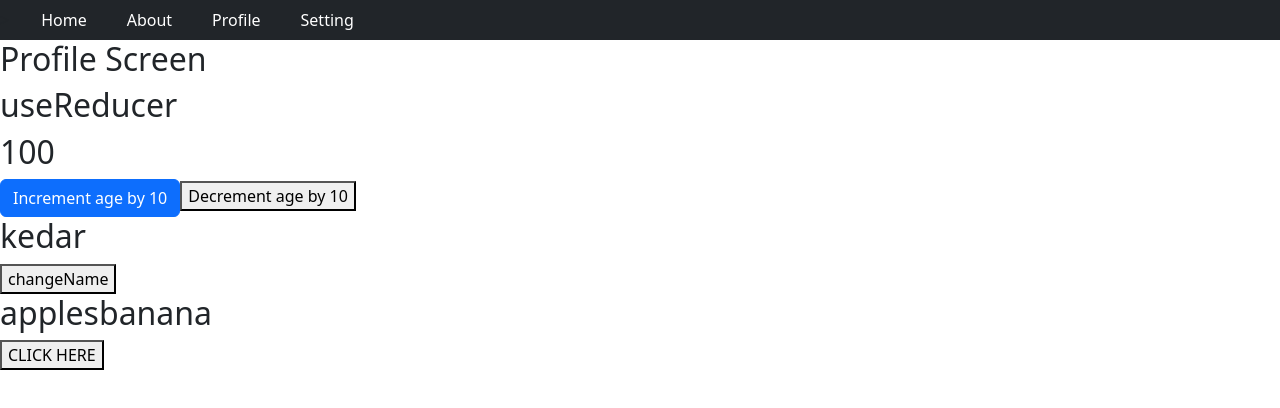
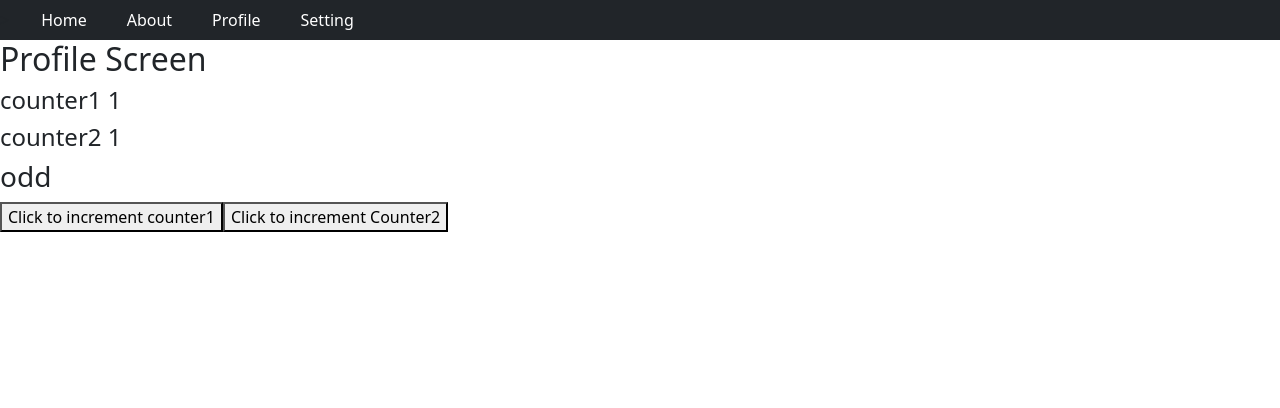
Before and after one commit to Kedarnath-137/reactjs1, a React (Create React App) app: page /profile in a window 1280 px wide. Shown: the top 408 px of the page. Built offline with nearby package versions, Linux system fonts and the light colour scheme.

Commit message:
useMemo && useCallback

```diff
--- /dev/null
+++ b/src/component/functional-component/hooks/useCallback/custom-button.js
@@ -0,0 +1,14 @@
+import React from 'react';
+
+function CustomButton({ children, onClick }) {
+  console.log(children)
+  return (
+    <>
+    <button onClick={onClick}>{children}</button>
+    </>
+
+  )
+
+}
+
+export default React.memo(CustomButton);
--- /dev/null
+++ b/src/component/functional-component/hooks/useCallback/useCallback-ex1.js
@@ -0,0 +1,58 @@
+// import { useState } from 'react';
+// import CustomButton from './custom-button';
+
+// const ProfileExample = () => {
+//   const [age, setAge] = useState(10);
+//   const [salary, setSalary] = useState(1000);
+
+//   const handleAge = () => {
+//     setAge(age + 10);
+//   };
+//   const handleSalary = () => {
+//     setSalary(salary + 1000);
+//   };
+//   return (
+//     <>
+//       <h2>salary {salary}</h2>
+//       <h2>age {age}</h2>
+
+//       <CustomButton>Age increment</CustomButton>
+
+//       <CustomButton onClick={handleSalary}>sdfghjk</CustomButton>
+//     </>
+//   );
+// };
+
+// export default ProfileExample;
+
+
+import { useCallback, useState } from 'react';
+import CustomButton from './custom-button';
+
+const ProfileExample = () => {
+  const [age, setAge] = useState(10);
+  const [salary, setSalary] = useState(1000);
+
+  const handleAge =  useCallback(() => {
+    setAge(age + 10);
+  },[age])
+
+
+  const handleSalary =  useCallback(() => {
+    setSalary(salary + 1000);
+  },[salary])
+
+
+  return (
+    <>
+      <h2>salary {salary}</h2>
+      <h2>age {age}</h2>
+
+      <CustomButton onClick={handleAge}>Age increment</CustomButton>
+
+      <CustomButton onClick={handleSalary}>Salary increment</CustomButton>
+    </>
+  );
+};
+
+export default ProfileExample;
--- /dev/null
+++ b/src/component/functional-component/hooks/useMemo/useMemo-ex1.js
@@ -0,0 +1,34 @@
+import { useMemo, useState } from "react"
+
+
+
+
+const UseMemoEx1 = () =>{
+    const [counter1, setcounter1] = useState(1)
+    const [counter2, setcounter2] = useState(1)
+
+    const incrementCounter1=() =>{
+        setcounter1(counter1+1)
+    }
+
+    const incrementCounter2=() =>{
+        setcounter2(counter2+1)
+    }
+    const evenChecker = useMemo(() => {
+        console.log('even checker calling');
+        return counter1% 2 ===0? 'even' :'odd'
+    },[counter1])
+
+    return(
+        <>
+        <h4> counter1 {counter1}</h4>
+        <h4> counter2 {counter2}</h4>
+        <h3>{evenChecker}</h3>
+        <button onClick={incrementCounter1}>Click to increment counter1</button>
+        <button onClick={incrementCounter2}>Click to increment Counter2</button>
+        </>
+
+    )
+}
+
+export default UseMemoEx1;
--- /dev/null
+++ b/src/component/functional-component/memo/child.js
@@ -0,0 +1,15 @@
+
+import React from "react";
+
+
+function Child (){
+    console.log("child rendering");
+    return(
+        <>
+        <h2>child</h2>
+        </>
+
+    )
+}
+
+export default React.memo(Child)
--- /dev/null
+++ b/src/component/functional-component/memo/parent.js
@@ -0,0 +1,27 @@
+
+
+
+
+import { useState } from "react"
+import Child from "./child"
+
+
+
+
+function ParentMemo(){
+    const [counter,setCounter]= useState(0)
+
+    const handleIncrement=()=>{
+        setCounter(counter+1)
+    }
+    return(
+
+        <>
+        <h3>{counter}</h3>
+        <button onClick={handleIncrement}>click here </button>
+        <Child/>
+        </>
+    )
+}
+
+export default ParentMemo;
--- a/src/navigation/postpages/profile-screen.js
+++ b/src/navigation/postpages/profile-screen.js
@@ -1,4 +1,5 @@
 import Header from "../../component/functional-component/bootstarp/header"
+import UseMemoEx1 from "../../component/functional-component/hooks/useMemo/useMemo-ex1"
 import UseReducer from "../../component/functional-component/useReducer/useReducer-ex1"
 
 
@@ -10,7 +11,9 @@ const ProfileScreen = ()=>{
         <>
        <Header/>
         <h2>Profile Screen</h2>
-        <UseReducer/>
+        {/* <UseReducer/> */}
+
+        <UseMemoEx1/>
         </>
     )
 }
--- a/src/navigation/postpages/setting-screen.js
+++ b/src/navigation/postpages/setting-screen.js
@@ -1,6 +1,8 @@
 import { useContext } from "react"
 import Header from "../../component/functional-component/bootstarp/header"
 import { UserDetails } from "../navigation"
+import ParentMemo from "../../component/functional-component/memo/parent"
+import ProfileExample from "../../component/functional-component/hooks/useCallback/useCallback-ex1"
 
 
 
@@ -14,7 +16,11 @@ const SettingScreen = ()=>{
         <>
          <Header/>
         <h2>Setting Screen</h2>
-        <h2>{userInfo.username}</h2>
+        {/* <h2>{userInfo.username}</h2> */}
+        {/* <ParentMemo/> */}
+
+        <ProfileExample/>
+
         </>
     )
 }
```
